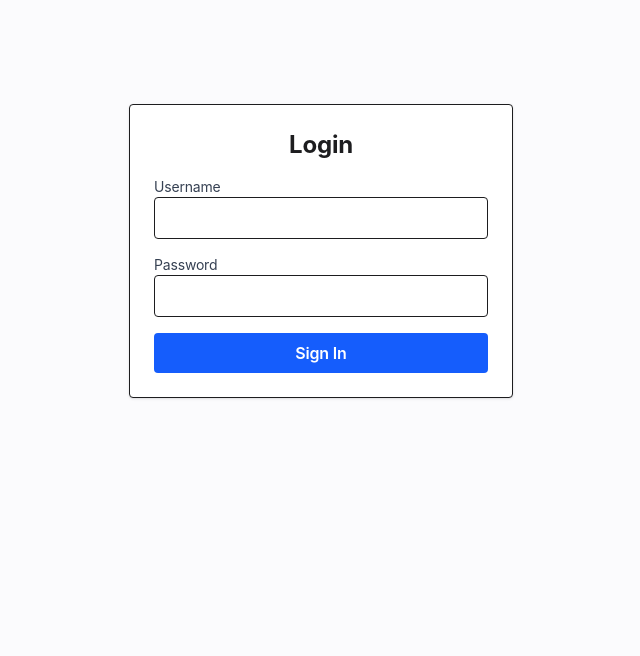
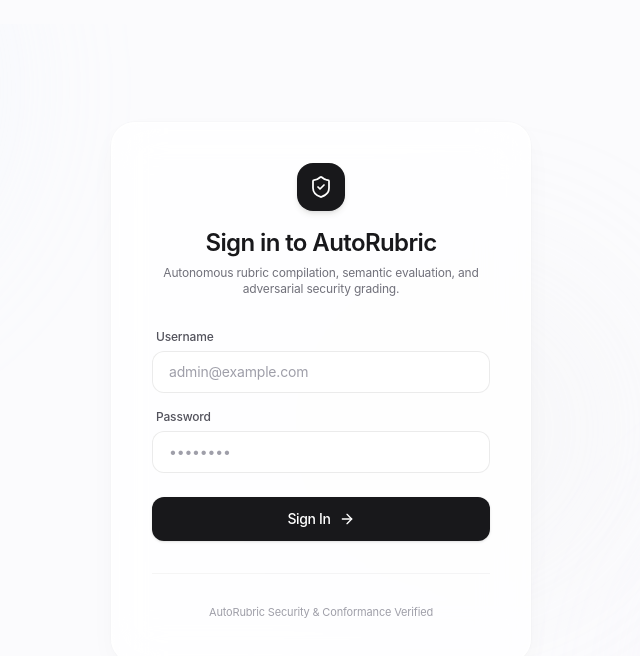
Before and after one commit to Mukull-s/AutoRubric, a Next.js app in the folder autorubric/frontend/: page /login in a window 1280 px wide. Shown: the top 656 px of the page, without its empty margins (319-959 px from the left). Built offline with nearby package versions, Linux system fonts and the light colour scheme; no server answers.

Commit message:
feat(ui-login): implement Apple-style glassmorphic login card with ambient glow orbs

```diff
--- a/autorubric/frontend/src/app/login/page.tsx
+++ b/autorubric/frontend/src/app/login/page.tsx
@@ -2,51 +2,102 @@
 
 import { useState } from 'react';
 import { useAuth } from '@/hooks/useAuth';
+import { ShieldCheck, ArrowRight } from 'lucide-react';
 
 export default function LoginPage() {
   const { doLogin } = useAuth();
   const [username, setUsername] = useState('');
   const [password, setPassword] = useState('');
   const [error, setError] = useState('');
+  const [isLoading, setIsLoading] = useState(false);
 
   const handleSubmit = async (e: React.FormEvent) => {
     e.preventDefault();
+    setIsLoading(true);
+    setError('');
     try {
       await doLogin({ username, password });
     } catch (err: unknown) {
-      setError(err instanceof Error ? err.message : 'Login failed');
+      setError(err instanceof Error ? err.message : 'Invalid credentials');
+    } finally {
+      setIsLoading(false);
     }
   };
 
   return (
-    <div className="max-w-sm mx-auto mt-20 border p-6 rounded shadow bg-white">
-      <h1 className="text-2xl font-bold mb-4 text-center">Login</h1>
-      {error && <p className="text-red-500 text-sm mb-4">{error}</p>}
-      <form onSubmit={handleSubmit} className="flex flex-col gap-4">
-        <label className="flex flex-col">
-          <span className="text-sm text-gray-700">Username</span>
+    <div className="relative min-h-[calc(100vh-4rem)] flex items-center justify-center p-4 overflow-hidden">
+      {/* Ambient background glow orbs */}
+      <div className="ambient-glow -top-32 -left-32 w-96 h-96 bg-blue-100/60" />
+      <div className="ambient-glow -bottom-32 -right-32 w-96 h-96 bg-purple-100/50" />
+      <div className="ambient-glow top-1/3 right-1/4 w-80 h-80 bg-zinc-200/40" />
+
+      {/* Glassmorphic card */}
+      <div className="relative w-full max-w-[420px] glass-card rounded-3xl p-8 sm:p-10 transition-all duration-300">
+        <div className="flex flex-col items-center text-center mb-8">
+          <div className="w-12 h-12 rounded-2xl bg-zinc-900 flex items-center justify-center text-white shadow-md mb-4">
+            <ShieldCheck className="w-6 h-6 stroke-[1.75]" />
+          </div>
+          <h1 className="text-2xl font-semibold tracking-tight text-zinc-900">
+            Sign in to AutoRubric
+          </h1>
+          <p className="text-xs text-zinc-500 mt-1.5 max-w-xs">
+            Autonomous rubric compilation, semantic evaluation, and adversarial security grading.
+          </p>
+        </div>
+
+        {error && (
+          <div className="mb-6 p-3 rounded-xl bg-red-500/10 border border-red-500/20 text-red-600 text-xs text-center font-medium">
+            {error}
+          </div>
+        )}
+
+        <form onSubmit={handleSubmit} className="space-y-4">
+          <label className="block">
+            <span className="block text-xs font-medium text-zinc-600 mb-1.5 ml-1">
+              Username
+            </span>
             <input
               type="text"
-            className="border p-2 rounded"
+              className="w-full px-4 py-2.5 rounded-xl bg-white/70 border border-black/[0.08] text-sm text-zinc-900 placeholder:text-zinc-400 focus:bg-white focus:border-zinc-900 focus:ring-4 focus:ring-zinc-900/5 outline-none transition-all duration-200"
+              placeholder="admin@example.com"
               value={username}
               onChange={(e) => setUsername(e.target.value)}
               required
             />
           </label>
-        <label className="flex flex-col">
-          <span className="text-sm text-gray-700">Password</span>
+
+          <label className="block">
+            <span className="block text-xs font-medium text-zinc-600 mb-1.5 ml-1">
+              Password
+            </span>
             <input
               type="password"
-            className="border p-2 rounded"
+              className="w-full px-4 py-2.5 rounded-xl bg-white/70 border border-black/[0.08] text-sm text-zinc-900 placeholder:text-zinc-400 focus:bg-white focus:border-zinc-900 focus:ring-4 focus:ring-zinc-900/5 outline-none transition-all duration-200"
+              placeholder="••••••••"
               value={password}
               onChange={(e) => setPassword(e.target.value)}
               required
             />
           </label>
-        <button type="submit" className="bg-blue-600 text-white p-2 rounded font-semibold hover:bg-blue-700">
-          Sign In
+
+          <div className="pt-2">
+            <button
+              type="submit"
+              disabled={isLoading}
+              className="w-full flex items-center justify-center gap-2 py-3 px-4 rounded-xl bg-zinc-900 hover:bg-black text-white text-sm font-medium tracking-tight shadow-sm hover:shadow transition-all duration-200 disabled:opacity-50 active:scale-[0.99]"
+            >
+              <span>{isLoading ? 'Signing in...' : 'Sign In'}</span>
+              {!isLoading && <ArrowRight className="w-4 h-4 stroke-[2]" />}
             </button>
+          </div>
         </form>
+
+        <div className="mt-8 pt-6 border-t border-black/[0.04] text-center">
+          <span className="text-[11px] text-zinc-400">
+            AutoRubric Security & Conformance Verified
+          </span>
+        </div>
+      </div>
     </div>
   );
 }
```
Lines whose indentation alone changed are shown as unchanged.
